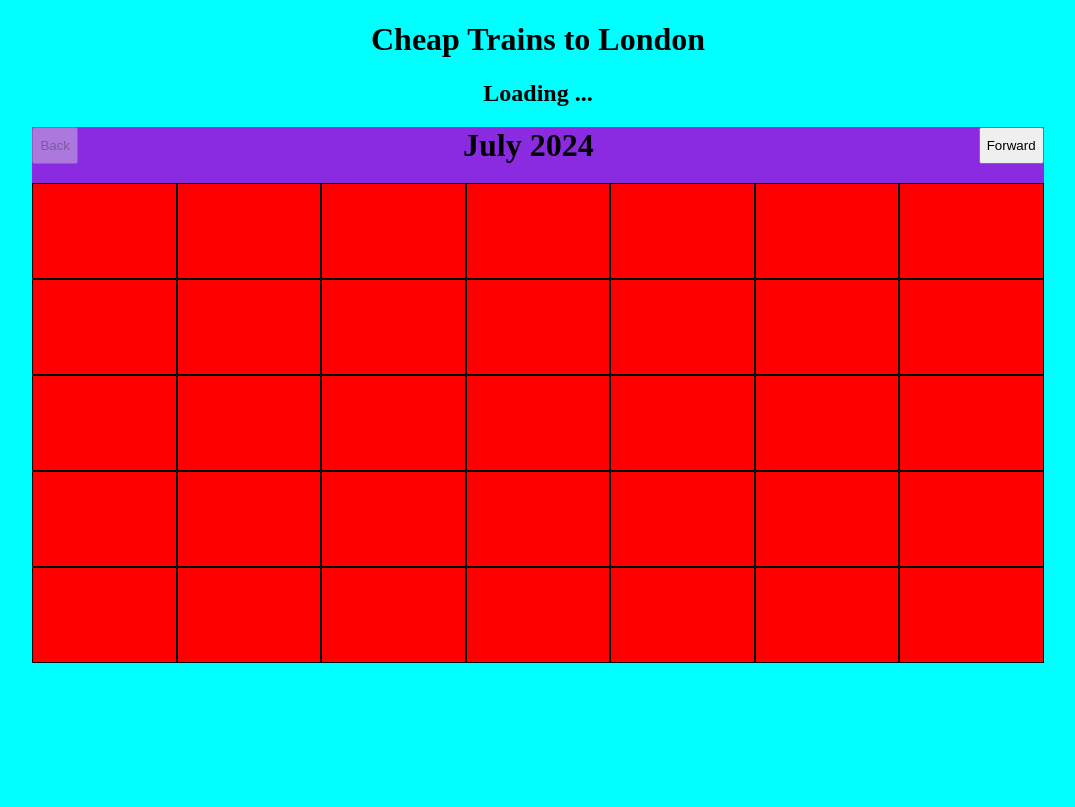
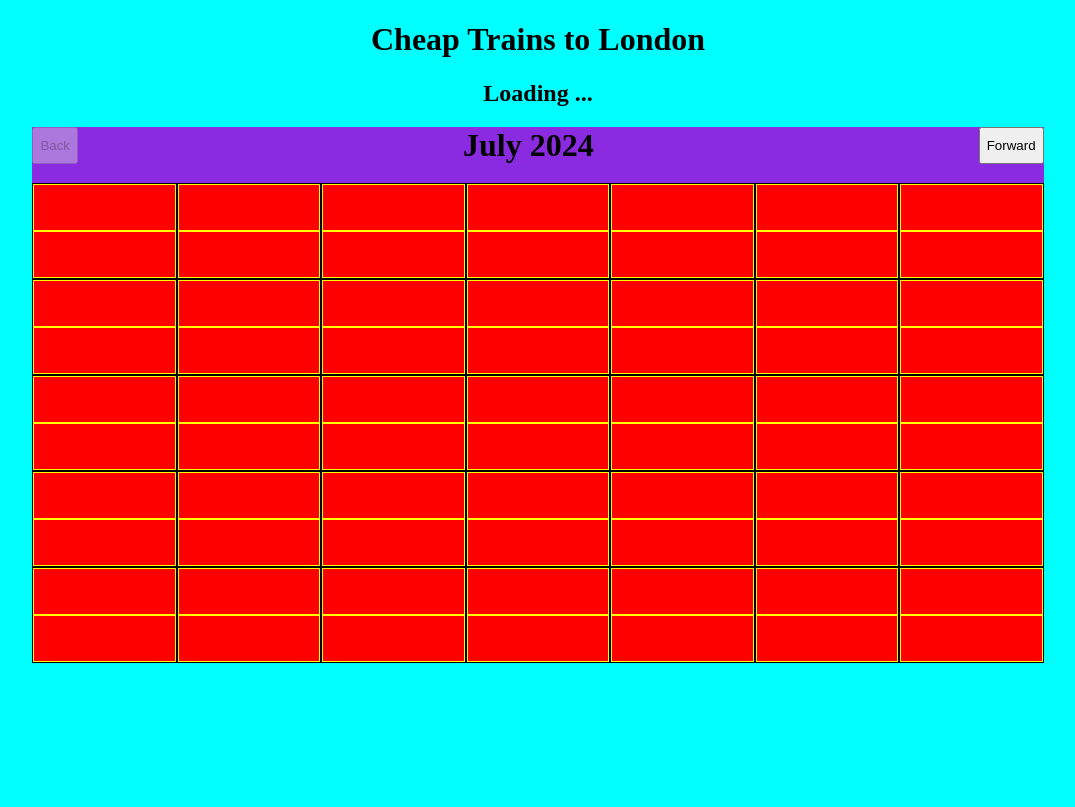
Before and after one commit to alexnakov/cheapest-trains, a Flask app: page / in a window 1280 px wide. Shown: the top 807 px of the page, without its empty margins (102-1177 px from the left). Run offline with Flask 3, Linux system fonts and the light colour scheme.

Commit message:
Added 'date' & 'price' class to the 2 inner divs

```diff
--- a/static/styles.css
+++ b/static/styles.css
@@ -39,7 +39,7 @@ h1,h2 { text-align: center;}
     ". . . . . . .";
 }
 
-.days-container * {
+.days-container > div  {
   border: 1px solid black;
   background-color: red;
   position: relative;
@@ -56,38 +56,9 @@ h1,h2 { text-align: center;}
   justify-content: center;
 }
 
-table {
-  table-layout: fixed;
-  height: 87.5%;
-  width: 100%;
+.day > .date, .day > .price {
+  border: 1px solid yellow;
+  height: 48%;
+  text-align: center;
+  line-height: 2.5rem;
 }
-
-table td {
-  text-align: center;
-  vertical-align: top;
-  overflow: hidden;
-  position: relative;
-}
-
-table td > div {
-  position: absolute;
-  width: 90%;
-  height: 45%;
-  border: 1px solid black;
-}
-
-table td > div {
-  position: absolute;
-  width: 95%;
-  height: 46.5%;
-  border: 1px solid black;
-  line-height: 32px;
-}
-
-td {
-  border: 1px solid yellow;
-}
-
-table td :nth-child(2) {
-  top: 50%
-}
--- a/templates/index.html
+++ b/templates/index.html
@@ -24,41 +24,41 @@
       </div>
     </div>
     <div class="days-container">
-      <div class="day"></div>
-      <div class="day"></div>
-      <div class="day"></div>
-      <div class="day"></div>
-      <div class="day"></div>
-      <div class="day"></div>
-      <div class="day"></div>
-      <div class="day"></div>
-      <div class="day"></div>
-      <div class="day"></div>
-      <div class="day"></div>
-      <div class="day"></div>
-      <div class="day"></div>
-      <div class="day"></div>
-      <div class="day"></div>
-      <div class="day"></div>
-      <div class="day"></div>
-      <div class="day"></div>
-      <div class="day"></div>
-      <div class="day"></div>
-      <div class="day"></div>
-      <div class="day"></div>
-      <div class="day"></div>
-      <div class="day"></div>
-      <div class="day"></div>
-      <div class="day"></div>
-      <div class="day"></div>
-      <div class="day"></div>
-      <div class="day"></div>
-      <div class="day"></div>
-      <div class="day"></div>
-      <div class="day"></div>
-      <div class="day"></div>
-      <div class="day"></div>
-      <div class="day"></div>
+      <div class="day"><div class="date"></div><div class="price"></div></div>
+      <div class="day"><div class="date"></div><div class="price"></div></div>
+      <div class="day"><div class="date"></div><div class="price"></div></div>
+      <div class="day"><div class="date"></div><div class="price"></div></div>
+      <div class="day"><div class="date"></div><div class="price"></div></div>
+      <div class="day"><div class="date"></div><div class="price"></div></div>
+      <div class="day"><div class="date"></div><div class="price"></div></div>
+      <div class="day"><div class="date"></div><div class="price"></div></div>
+      <div class="day"><div class="date"></div><div class="price"></div></div>
+      <div class="day"><div class="date"></div><div class="price"></div></div>
+      <div class="day"><div class="date"></div><div class="price"></div></div>
+      <div class="day"><div class="date"></div><div class="price"></div></div>
+      <div class="day"><div class="date"></div><div class="price"></div></div>
+      <div class="day"><div class="date"></div><div class="price"></div></div>
+      <div class="day"><div class="date"></div><div class="price"></div></div>
+      <div class="day"><div class="date"></div><div class="price"></div></div>
+      <div class="day"><div class="date"></div><div class="price"></div></div>
+      <div class="day"><div class="date"></div><div class="price"></div></div>
+      <div class="day"><div class="date"></div><div class="price"></div></div>
+      <div class="day"><div class="date"></div><div class="price"></div></div>
+      <div class="day"><div class="date"></div><div class="price"></div></div>
+      <div class="day"><div class="date"></div><div class="price"></div></div>
+      <div class="day"><div class="date"></div><div class="price"></div></div>
+      <div class="day"><div class="date"></div><div class="price"></div></div>
+      <div class="day"><div class="date"></div><div class="price"></div></div>
+      <div class="day"><div class="date"></div><div class="price"></div></div>
+      <div class="day"><div class="date"></div><div class="price"></div></div>
+      <div class="day"><div class="date"></div><div class="price"></div></div>
+      <div class="day"><div class="date"></div><div class="price"></div></div>
+      <div class="day"><div class="date"></div><div class="price"></div></div>
+      <div class="day"><div class="date"></div><div class="price"></div></div>
+      <div class="day"><div class="date"></div><div class="price"></div></div>
+      <div class="day"><div class="date"></div><div class="price"></div></div>
+      <div class="day"><div class="date"></div><div class="price"></div></div>
+      <div class="day"><div class="date"></div><div class="price"></div></div>
     </div>
   </div>
 </body>
```
